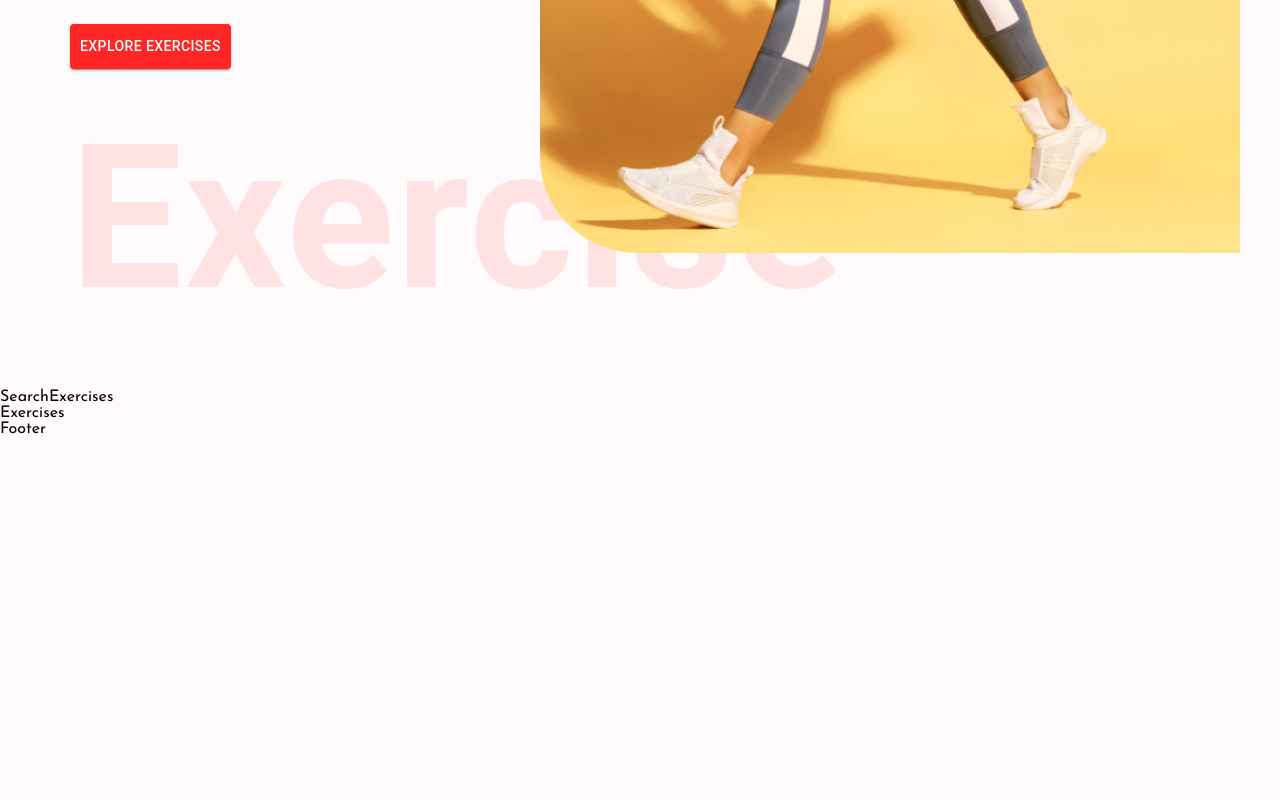
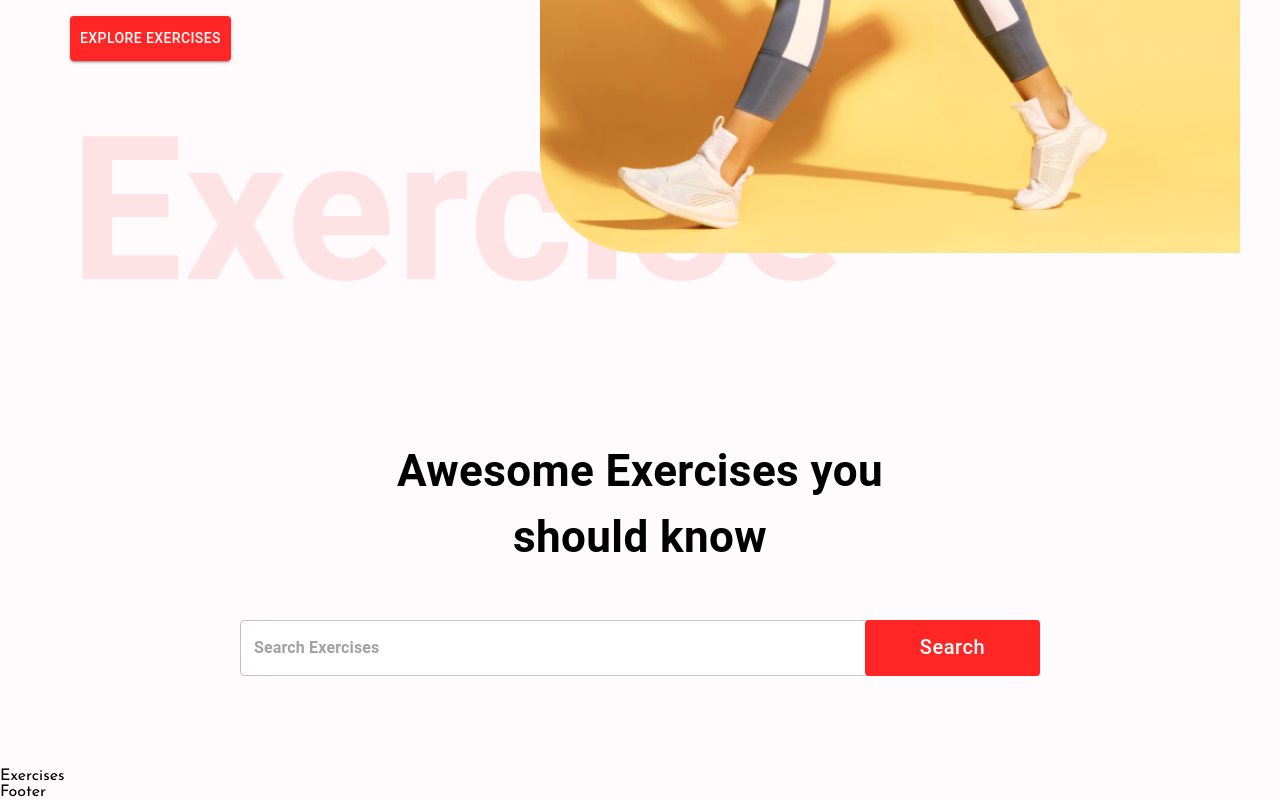
Before and after one commit to TeNeBiT-eng/Fitness-Web-App, a React (Create React App) app: page / in a window 1280 px wide. Shown: the part 613-1413 px from the top of the page. Before the commit the page ends 1050 px from the top, so only its background shows below. Built offline with nearby package versions, Linux system fonts and the light colour scheme.

Commit message:
fetch API problem solved

```diff
--- a/src/components/HeroBanner.js
+++ b/src/components/HeroBanner.js
@@ -18,25 +18,27 @@
       <Typography
         fontWeight="600"
         sx={{ fontSize: { lg: "44px", xs: "40px" } }}
-        mb='23px' mt='20px'
+        mb="23px"
+        mt="20px"
       >
         Sweat, Smile, <br /> and Repeat.
       </Typography>
-      <Typography fontSize="22px" lineHeight="35px" mb={9}>
+      <Typography fontSize="22px" lineHeight="35px" mb={8}>
         Check out the most effective exercises
       </Typography>
       <Button
-      variant="contained"
-      color="error"
-      href="#exercises"
-      sx={{backgroundColor: '#ff2625', padding: '10px'}}>
+        variant="contained"
+        color="error"
+        href="#exercises"
+        sx={{ backgroundColor: "#ff2625", padding: "10px" }}
+      >
         Explore Exercises
       </Button>
       <Typography
         fontWeight={600}
         color="#FF2625"
         sx={{ opacity: "0.1", display: { lg: "block", xs: "none" } }}
-        fontSize='200px'
+        fontSize="200px"
       >
         Exercise
       </Typography>
--- a/src/components/SearchExercises.js
+++ b/src/components/SearchExercises.js
@@ -1,9 +1,65 @@
-import React from 'react'
+import React, { useEffect, useState } from "react";
+import { Box, Stack, Button, TextField, Typography } from "@mui/material";
+
+import { exerciseOptions, fetchData } from "../utilities/fetchData";
 
 const SearchExercises = () => {
+  const [search, setSearch] = useState("");
+
+  const handleSearch = async () => {
+    if (search) {
+      const exercisesData = await fetchData(
+        "https://exercisedb.p.rapidapi.com/exercises/bodyPartList",
+        exerciseOptions
+      );
+      console.log(exercisesData);
+    }
+  };
+
   return (
-    <div>SearchExercises</div>
-  )
-}
+    <Stack alignItems="center" mt="37px" justifyContent="center" p="20px">
+      <Typography
+        fontWeight={700}
+        sx={{ fontSize: { lg: "44px", xs: "30px" } }}
+        mb="50px"
+        textAlign="center"
+      >
+        Awesome Exercises you <br /> should know
+      </Typography>
+
+      <Box position="relative" mb="72px">
+        <TextField
+          sx={{
+            input: { fontWeight: "700", border: "none", borderRadius: "4px" },
+            width: { lg: "800px", xs: "350px" },
+            backgroundColor: "#fff",
+            borderRadius: "40px",
+          }}
+          height="76px"
+            value={search}
+          onChange={(e) => setSearch(e.target.value)}
+          placeholder="Search Exercises"
+          type="text"
+        />
+        <Button
+          className="search-btn"
+          sx={{
+            bgcolor: "#FF2625",
+            color: "#fff",
+            textTransform: "none",
+            width: { lg: "175px", xs: "80px" },
+            fontSize: { lg: "20px", xs: "14px" },
+            height: "56px",
+            position: "absolute",
+            right: "0",
+          }}
+          onClick={handleSearch}
+        >
+          Search
+        </Button>
+      </Box>
+    </Stack>
+  );
+};
 
 export default SearchExercises;
--- a/src/index.js
+++ b/src/index.js
@@ -1,5 +1,5 @@
 import React from "react";
-import ReactDom from "react-dom";
+import ReactDom from "react-dom/client";
 import { BrowserRouter } from "react-router-dom";
 
 import App from "./App";
--- /dev/null
+++ b/src/utilities/fetchData.js
@@ -0,0 +1,14 @@
+export const exerciseOptions = {
+  method: "GET",
+  headers: {
+    "X-RapidAPI-Key": process.env.REACT_APP_RAPID_API_KEY,
+    "X-RapidAPI-Host": "exercisedb.p.rapidapi.com",
+  },
+};
+
+export const fetchData = async (url, options) => {
+  const response = await fetch(url, options);
+  const data = await response.json();
+
+  return data;
+};
```
Also changed, not shown: src/components/Exercises.js (+3 -5 lines), src/pages/Home.js (+7 -7 lines), 1 other file (tests, documents, lock files or other folders).
